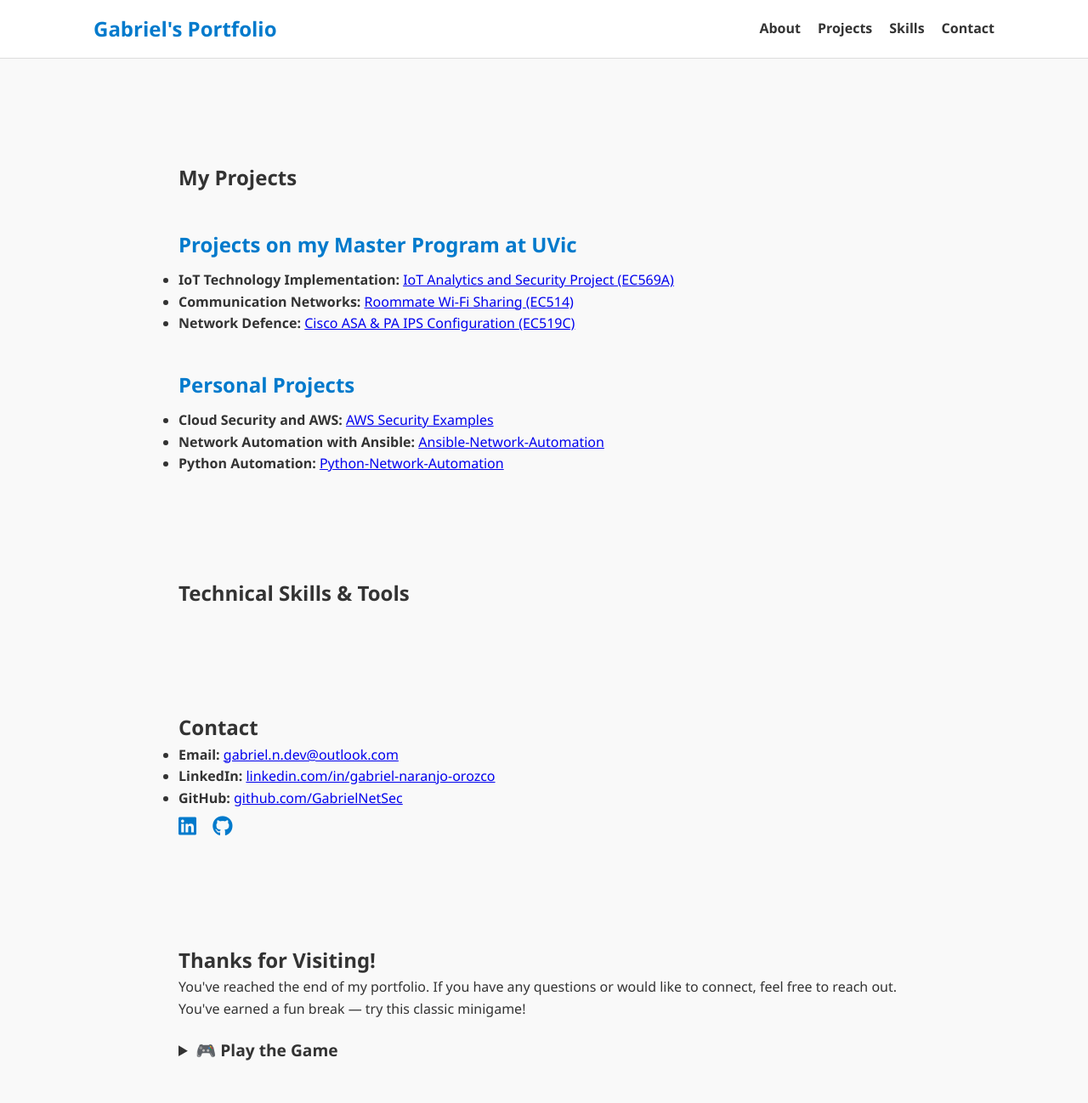
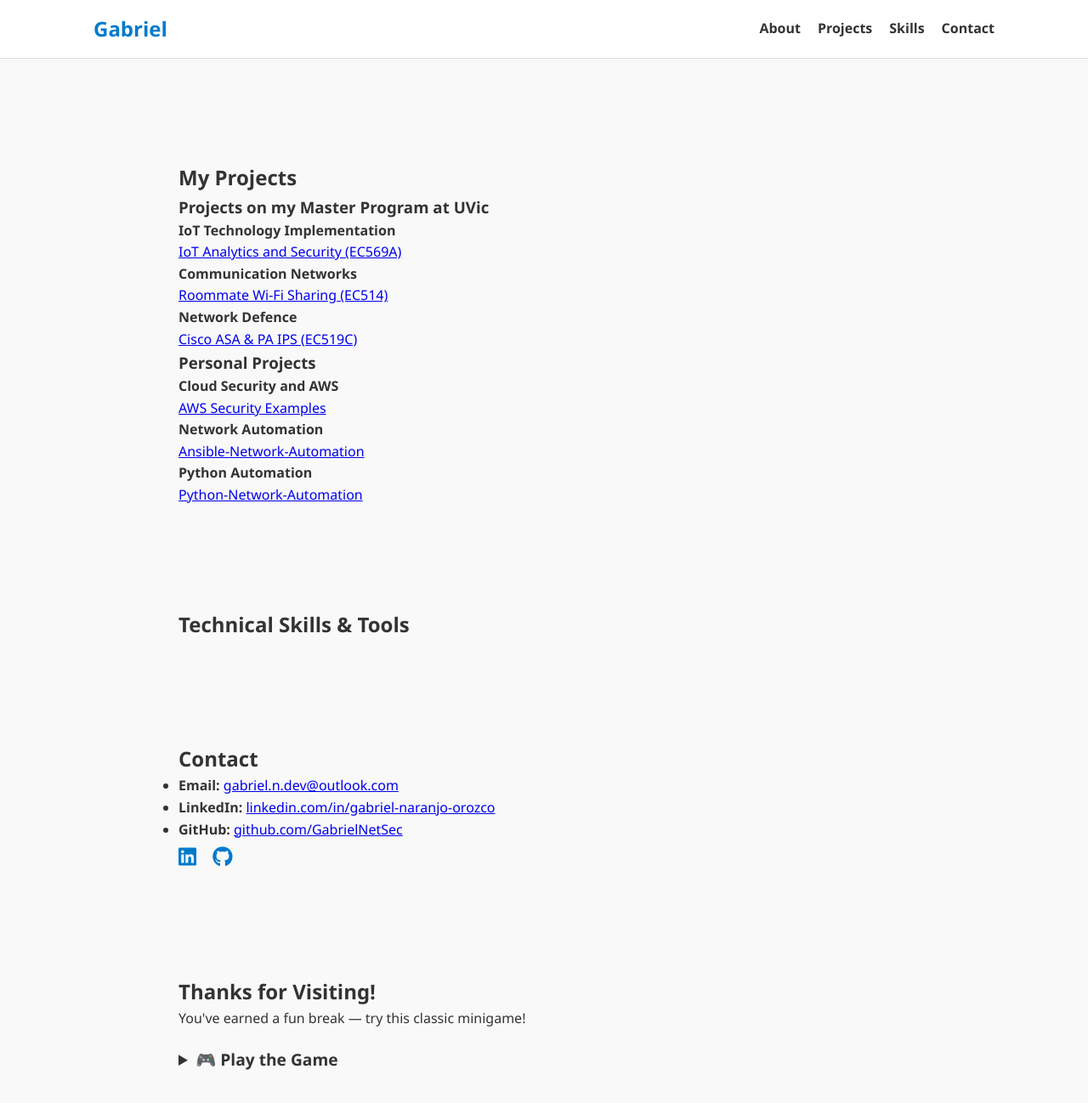
Before and after one commit to GabrielNetSec/GabrielNetSec.github.io, a Jekyll site: the page index.html, which Jekyll copies as it is, in a window 1280 px wide and 1400 px high, scrolled down 992 px. Shown: the top 1298 px of the window at 85% size. Built offline with Jekyll 4.4.1, drawn with Linux system fonts in a browser that asks for light colours; some of the changed text lies outside the part shown; grey boxes are pictures that could not be loaded.

Commit message:
Update index.html

```diff
--- a/index.html
+++ b/index.html
@@ -16,7 +16,7 @@
   <!-- Navigation -->
   <nav class="navbar">
     <div class="navbar-container">
-      <span class="nav-logo">Gabriel's Portfolio</span>
+      <span class="nav-logo">Gabriel</span>
       <button class="hamburger" id="hamburger"><i class="fas fa-bars"></i></button>
       <ul class="nav-links" id="nav-links">
         <li><a href="#about">About</a></li>
@@ -74,28 +74,43 @@
   <!-- Projects Section -->
   <section class="section fade-in" id="projects">
     <h2>My Projects</h2>
-    <div class="project-category">
-      <h3>Projects on my Master Program at UVic</h3>
-      <ul>
-        <li><strong>IoT Technology Implementation:</strong> <a href="https://github.com/GabrielNetSec/IoT-Projects">IoT Analytics and Security Project (EC569A)</a></li>
-        <li><strong>Communication Networks:</strong> <a href="https://github.com/GabrielNetSec/MTIS-Project-Courses-at-UVic">Roommate Wi-Fi Sharing (EC514)</a></li>
-        <li><strong>Network Defence:</strong> <a href="https://github.com/GabrielNetSec/MTIS-Project-Courses-at-UVic">Cisco ASA & PA IPS Configuration (EC519C)</a></li>
-      </ul>
+
+    <h3>Projects on my Master Program at UVic</h3>
+    <div class="project-grid">
+      <div class="project-card">
+        <h4>IoT Technology Implementation</h4>
+        <p><a href="https://github.com/GabrielNetSec/IoT-Projects">IoT Analytics and Security (EC569A)</a></p>
+      </div>
+      <div class="project-card">
+        <h4>Communication Networks</h4>
+        <p><a href="https://github.com/GabrielNetSec/MTIS-Project-Courses-at-UVic">Roommate Wi-Fi Sharing (EC514)</a></p>
+      </div>
+      <div class="project-card">
+        <h4>Network Defence</h4>
+        <p><a href="https://github.com/GabrielNetSec/MTIS-Project-Courses-at-UVic">Cisco ASA & PA IPS (EC519C)</a></p>
+      </div>
     </div>
-    <div class="project-category">
-      <h3>Personal Projects</h3>
-      <ul>
-        <li><strong>Cloud Security and AWS:</strong> <a href="https://github.com/GabrielNetSec/AWS-Security-Examples">AWS Security Examples</a></li>
-        <li><strong>Network Automation with Ansible:</strong> <a href="https://github.com/GabrielNetSec/Ansible-Network-Automation">Ansible-Network-Automation</a></li>
-        <li><strong>Python Automation:</strong> <a href="https://github.com/GabrielNetSec/Python-Network-Automation">Python-Network-Automation</a></li>
-      </ul>
+
+    <h3>Personal Projects</h3>
+    <div class="project-grid">
+      <div class="project-card">
+        <h4>Cloud Security and AWS</h4>
+        <p><a href="https://github.com/GabrielNetSec/AWS-Security-Examples">AWS Security Examples</a></p>
+      </div>
+      <div class="project-card">
+        <h4>Network Automation</h4>
+        <p><a href="https://github.com/GabrielNetSec/Ansible-Network-Automation">Ansible-Network-Automation</a></p>
+      </div>
+      <div class="project-card">
+        <h4>Python Automation</h4>
+        <p><a href="https://github.com/GabrielNetSec/Python-Network-Automation">Python-Network-Automation</a></p>
+      </div>
     </div>
   </section>
 
   <!-- Skills Section -->
   <section class="section fade-in" id="skills">
     <h2>Technical Skills & Tools</h2>
-    <!-- Skills content remains unchanged -->
   </section>
 
   <!-- Contact Section -->
@@ -112,13 +127,10 @@
     </div>
   </section>
 
-  <!-- Fun Ending -->
+  <!-- Fun Game -->
   <section class="section fade-in" id="game">
     <h2>Thanks for Visiting!</h2>
-    <p>
-      You've reached the end of my portfolio. If you have any questions or would like to connect, feel free to reach out.
-      You've earned a fun break — try this classic minigame!
-    </p>
+    <p>You've earned a fun break — try this classic minigame!</p>
     <details>
       <summary>🎮 Play the Game</summary>
       <center>
@@ -154,7 +163,6 @@
         observer.unobserve(entry.target);
       });
     }, appearOptions);
-
     faders.forEach(fader => {
       appearOnScroll.observe(fader);
     });
```
Also changed, not shown: other parts of index.html (+1 -4 lines).
